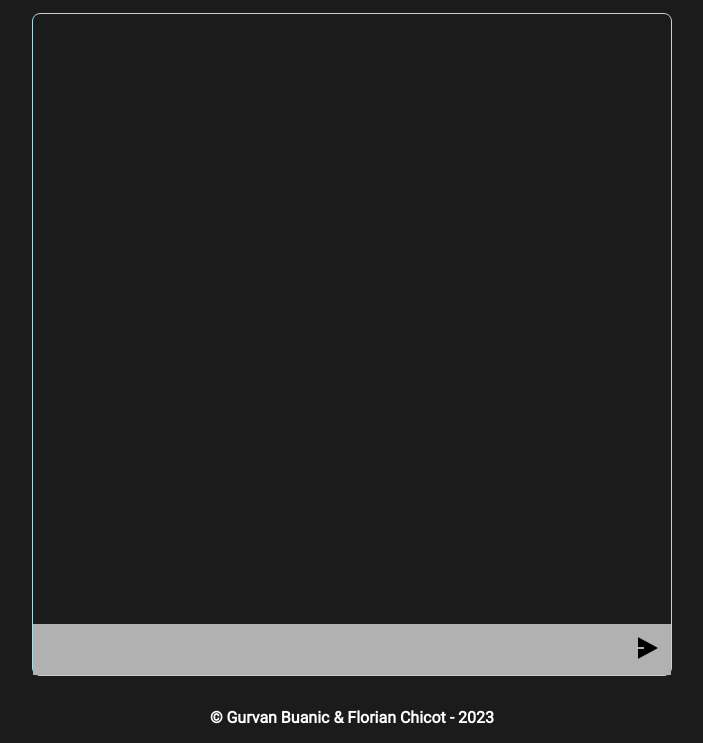
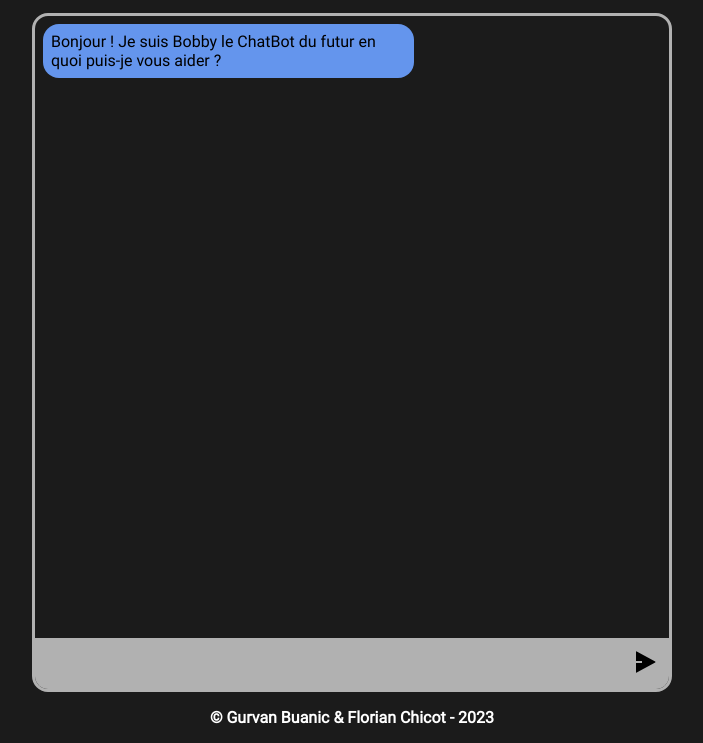
Before and after one commit to florian-chicot/LP_Bobby-Chatbot, a website: page views/index.html in a window 1280 px wide. Shown: the part 57-800 px from the top of the page, without its empty margins (288-991 px from the left). Drawn offline with Linux system fonts and the light colour scheme; files that its build step writes are made by us from their sources; files whose address does not match are found by name.

Commit message:
add css to try to fix wrapperchat overflow

```diff
--- a/public/css/style.css
+++ b/public/css/style.css
@@ -22,38 +22,37 @@ h1 {
 .wrapperBody {
   display: flex;
   flex-direction: column;
-  height: 100vh;
   background: #1b1b1b;
   color: #fff;
+  height: 100vh;
 }
 
 main {
-  flex-grow: 1;
+  height: 100%;
 }
 
 .wrapperMain {
   display: flex;
   flex-direction: column;
-  border: 1px solid lightblue;
-  border-radius: 0.5rem;
-  height: calc(100% - 2rem);
-  margin: 1rem;
+  border-radius: 1rem;
+  margin: 0 8px;
+  height: 100%;
+  overflow: hidden;
 }
 
 #wrapperChat {
-  flex-grow: 1;
+  height: 100%;
   padding: 0.5rem;
   display: flex;
   flex-direction: column;
-  height: 90%;
   gap: 1rem;
-  overflow: auto;
+  overflow-y: auto;
 }
 
 .blockChat {
   padding: 0.5rem;
   border-radius: 1rem;
-  max-width: 75%;
+  max-width: 60%;
 }
 
 .blockChatBobby {
@@ -77,7 +76,7 @@ main {
   padding: 0.5rem;
 }
 
-.inputMessage {
+.textarea {
   border: none;
   background-color: transparent;
   max-height: 72px;
@@ -87,7 +86,7 @@ main {
   width: 100%;
 }
 
-.inputMessage:focus {
+.textarea:focus {
   outline: none;
 }
 
@@ -112,11 +111,13 @@ footer {
   text-align: center;
   font-weight: 800;
   padding-bottom: 1rem;
+  margin-top: 1rem;
 }
 
-@media screen and (min-width: 920px) {
+@media screen and (min-width: 768px) {
   .wrapperMain{
     width: 50%;
     margin: auto;
+    border: 3px solid #b1b1b1;
   }
 }
--- a/public/scripts/chatbot.js
+++ b/public/scripts/chatbot.js
@@ -64,10 +64,10 @@ let utils = {
 
 function addUserMessage() {
   let chat = document.querySelector('#wrapperChat');
-  let inputMessage = document.querySelector('#inputMessage');
+  let textarea = document.querySelector('#textarea');
 
   let p = document.createElement('p');
-  let pText = document.createTextNode(inputMessage.value);
+  let pText = document.createTextNode(textarea.value);
   p.appendChild(pText);
 
   p.classList.add('blockChatUser', 'blockChat')
@@ -79,7 +79,7 @@ function addUserMessage() {
 async function addBobbyMessage() {
   let found = false;
   let chat = document.querySelector('#wrapperChat');
-  let messageUser = document.querySelector('#inputMessage');
+  let messageUser = document.querySelector('#textarea');
   let res;
 
   for(gambit of gambits) {
@@ -122,7 +122,7 @@ function chatMessage() {
   addBobbyMessage();
 }
 
-let textarea = document.getElementById("inputMessage");
+let textarea = document.getElementById("textarea");
 
 textarea.addEventListener("keydown", (event) => {
 	const keyname = event.key;
--- a/views/index.html
+++ b/views/index.html
@@ -14,11 +14,16 @@
       </header>
       <main>
         <div class="wrapperMain">
-          <div id="wrapperChat"></div>
+          <div id="wrapperChat">
+            <p class="blockChat blockChatBobby">
+              Bonjour ! Je suis Bobby le ChatBot du futur en quoi puis-je vous
+              aider ?
+            </p>
+          </div>
           <div class="formMessage">
             <textarea
-              id="inputMessage"
-              class="inputMessage"
+              id="textarea"
+              class="textarea"
               rows="1"
               placeholder
             ></textarea>
```
